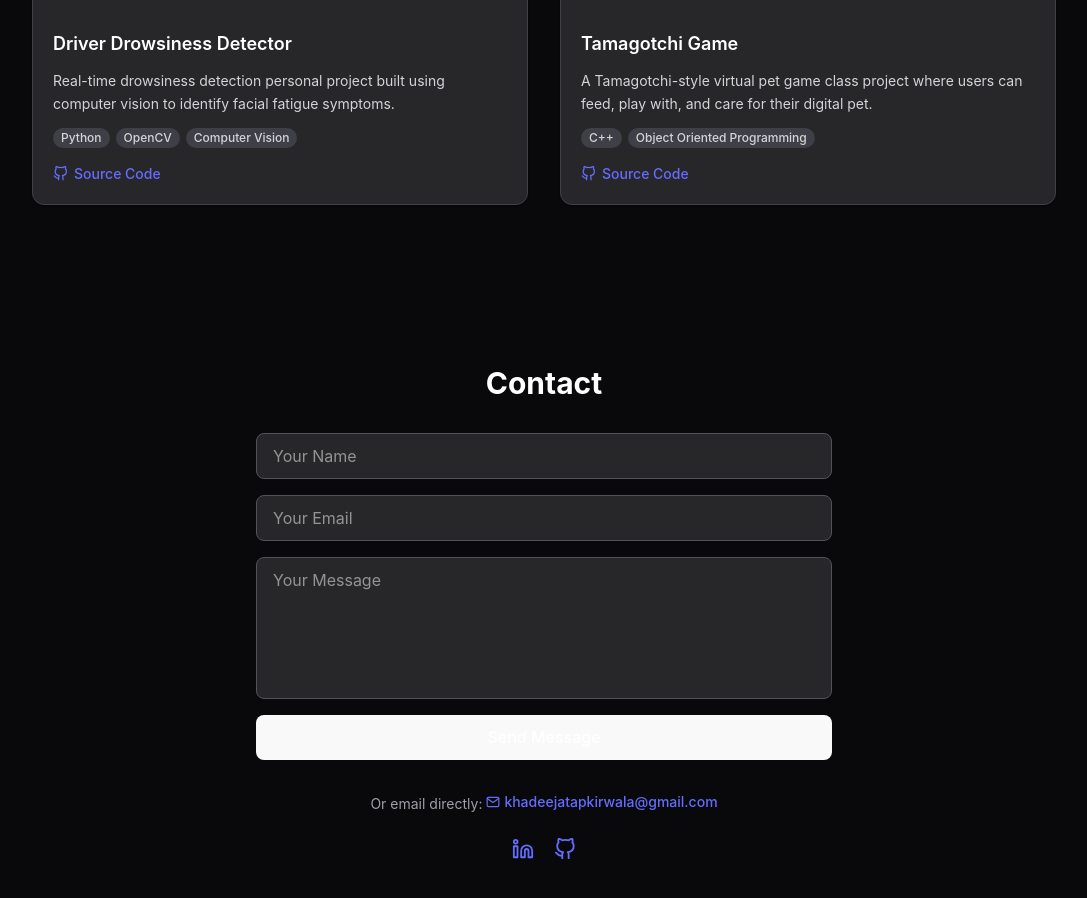
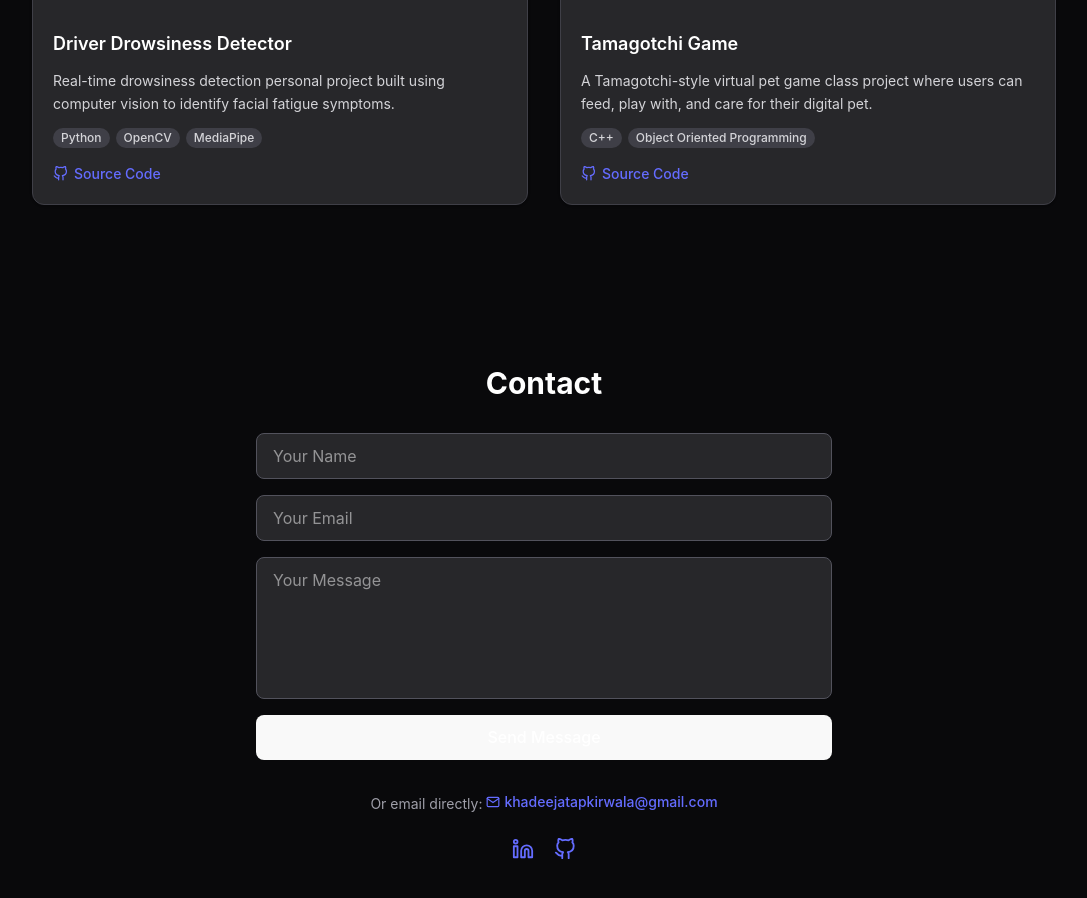
Before and after one commit to KhadeejaTap/KhadeejaTap.github.io, a React (Vite) app: page / in a window 1280 px wide. Shown: the part 3300-4198 px from the top of the page, without its empty margins (96-1183 px from the left). Built offline with nearby package versions, Linux system fonts and the light colour scheme; grey boxes are pictures that could not be loaded.

Commit message:
Update tag for Driver Drowsiness Detector project

```diff
--- a/src/data/projects.ts
+++ b/src/data/projects.ts
@@ -49,7 +49,7 @@ export const projects: Project[] = [
     desc: 'Real-time drowsiness detection personal project built using computer vision to identify facial fatigue symptoms.',
     embedUrl: 'https://go.screenpal.com/player/cT6lqnnbIAY?ff=1&title=0',
     githubUrl: 'https://github.com/KhadeejaTap/Driver-Drowsiness-Detection-System',
-    tags: ['Python', 'OpenCV', 'Computer Vision'],
+    tags: ['Python', 'OpenCV', 'MediaPipe'],
   },
   {
     id: 4,
```
